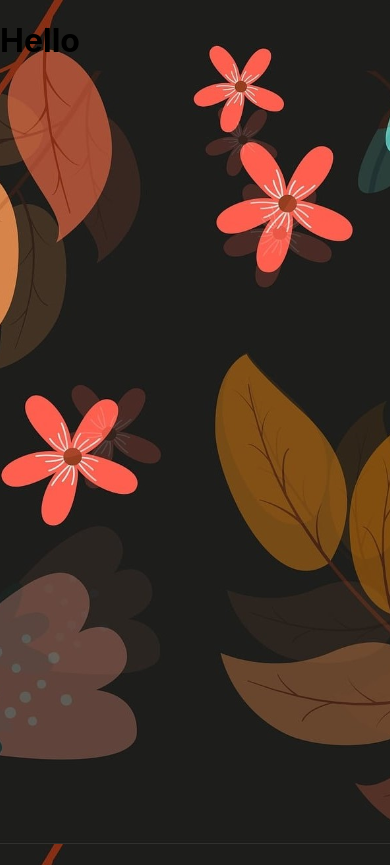
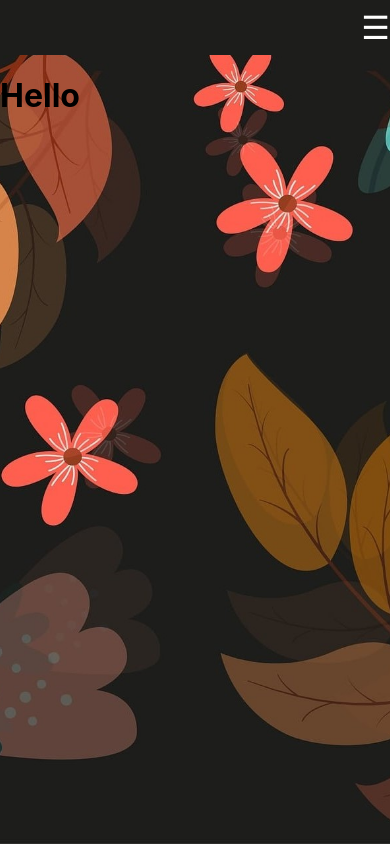
Before and after one commit to iAniket23/iAniket23.github.io, a SvelteKit app in the folder portfolio/: page / in a window 390 px wide. After the commit the page ends 844 px from the top, so only its background shows below. Built offline with nearby package versions, Linux system fonts and the light colour scheme.

Commit message:
navbar + hamburger
responsive - 600

```diff
--- /dev/null
+++ b/package.json
@@ -0,0 +1,6 @@
+{
+  "dependencies": {
+    "svelte": "^3.55.1",
+    "sveltestrap": "^5.10.0"
+  }
+}
--- a/portfolio/package.json
+++ b/portfolio/package.json
@@ -18,5 +18,8 @@
 		"typescript": "^4.9.3",
 		"vite": "^4.0.0"
 	},
-	"type": "module"
+	"type": "module",
+	"dependencies": {
+		"sveltestrap": "^5.10.0"
+	}
 }
--- /dev/null
+++ b/portfolio/src/components/nav.svelte
@@ -0,0 +1,98 @@
+<main>
+    <nav>
+        <input type="checkbox" id="checkbox_toggle" />
+        <label for="checkbox_toggle" class="hamburger">&#9776;</label>
+        <div class = "nav-links">
+            <a href="#Home">Home</a>
+            <a href="#About">About</a>
+            <a href="#Projects">Projects</a>
+        </div>
+    </nav>
+</main>
+
+<style>
+    *{
+        margin: 0;
+        padding: 0;
+        box-sizing: border-box;
+        color: #ffffff;
+        font-size: 1rem;
+        font-family: -apple-system, BlinkMacSystemFont, "Segoe UI", Roboto, Helvetica, Arial, sans-serif, "Apple Color Emoji", "Segoe UI Emoji", "Segoe UI Symbol";
+    }
+    nav {
+        display: flex;
+        padding: 0.5rem 0rem;
+        background-color: #1d1d1b;
+        justify-content: flex-end;
+    }
+    .nav-links a{
+        margin: 0 1rem;
+        position: relative;
+        text-decoration: none;
+
+    }
+    .nav-links a::after{
+        content: "";
+        position: absolute;
+        left: 0;
+        bottom: - 10px;
+        width: 0;
+
+    }
+    .nav-links a:hover{
+        color: #ffffff;
+    }
+    .nav-links a:hover::after{
+        width: 100%;
+        height: 2px;
+        background: #ffffff;
+        transition: width .3s;
+        bottom: -4px;
+    }
+
+    /* Hamburger menu */
+    input[type="checkbox"]{
+        display: none;
+    }
+
+    .hamburger{
+        display: none;
+        font-size: 2rem;
+        user-select: none;
+    }
+
+    @media (max-width: 600px){
+        nav{
+            display: flex;
+            flex-direction: column;
+            justify-content: center;
+            align-items: flex-end;
+        }
+        .nav-links{
+            position: absolute;
+            top: 40px;
+            left: 0;
+            width: 100%;
+            height: 95%;
+            background-color: #1d1d1b;
+            display: flex;
+            flex-direction: column;
+            justify-content: center;
+            align-items: center;
+            transform: translateX(-100%);
+        }
+        .nav-links a{
+            font-size: 1.5rem;
+            margin: 1rem;
+            transition: color .3s;
+        }
+        input[type="checkbox"]:checked ~ .nav-links{
+            transform: translateX(0);
+        }
+        .hamburger{
+            display: flex;
+            cursor: pointer;
+        }
+    }
+
+</style>
--- a/portfolio/src/global.css
+++ b/portfolio/src/global.css
@@ -8,59 +8,8 @@ body {
 
 	margin: 0;
 	padding: 0;
-	box-sizing: border-box;
 	background-image: url("/img/bg.jpg");
 	background-size: cover;
 	background-position: center;
 	font-family: -apple-system, BlinkMacSystemFont, "Segoe UI", Roboto, Oxygen-Sans, Ubuntu, Cantarell, "Helvetica Neue", sans-serif;
 }
-
-a {
-	color: rgb(0,100,200);
-	text-decoration: none;
-}
-
-a:hover {
-	text-decoration: underline;
-}
-
-a:visited {
-	color: rgb(0,80,160);
-}
-
-label {
-	display: block;
-}
-
-input, button, select, textarea {
-	font-family: inherit;
-	font-size: inherit;
-	-webkit-padding: 0.4em 0;
-	padding: 0.4em;
-	margin: 0 0 0.5em 0;
-	box-sizing: border-box;
-	border: 1px solid #ccc;
-	border-radius: 2px;
-}
-
-input:disabled {
-	color: #ccc;
-}
-
-button {
-	color: #333;
-	background-color: #f4f4f4;
-	outline: none;
-}
-
-button:disabled {
-	color: #999;
-}
-
-button:not(:disabled):active {
-	background-color: #ddd;
-}
-
-button:focus {
-	border-color: #666;
-}
--- a/portfolio/src/routes/+layout.svelte
+++ b/portfolio/src/routes/+layout.svelte
@@ -1,8 +1,9 @@
 <script>
     import '../global.css';
+    import Nav from '../components/nav.svelte';
 
 </script>
-
+<Nav/>
 <slot/>
 
 <style>
```
Also changed, not shown: 2 other files (tests, documents, lock files or other folders).
